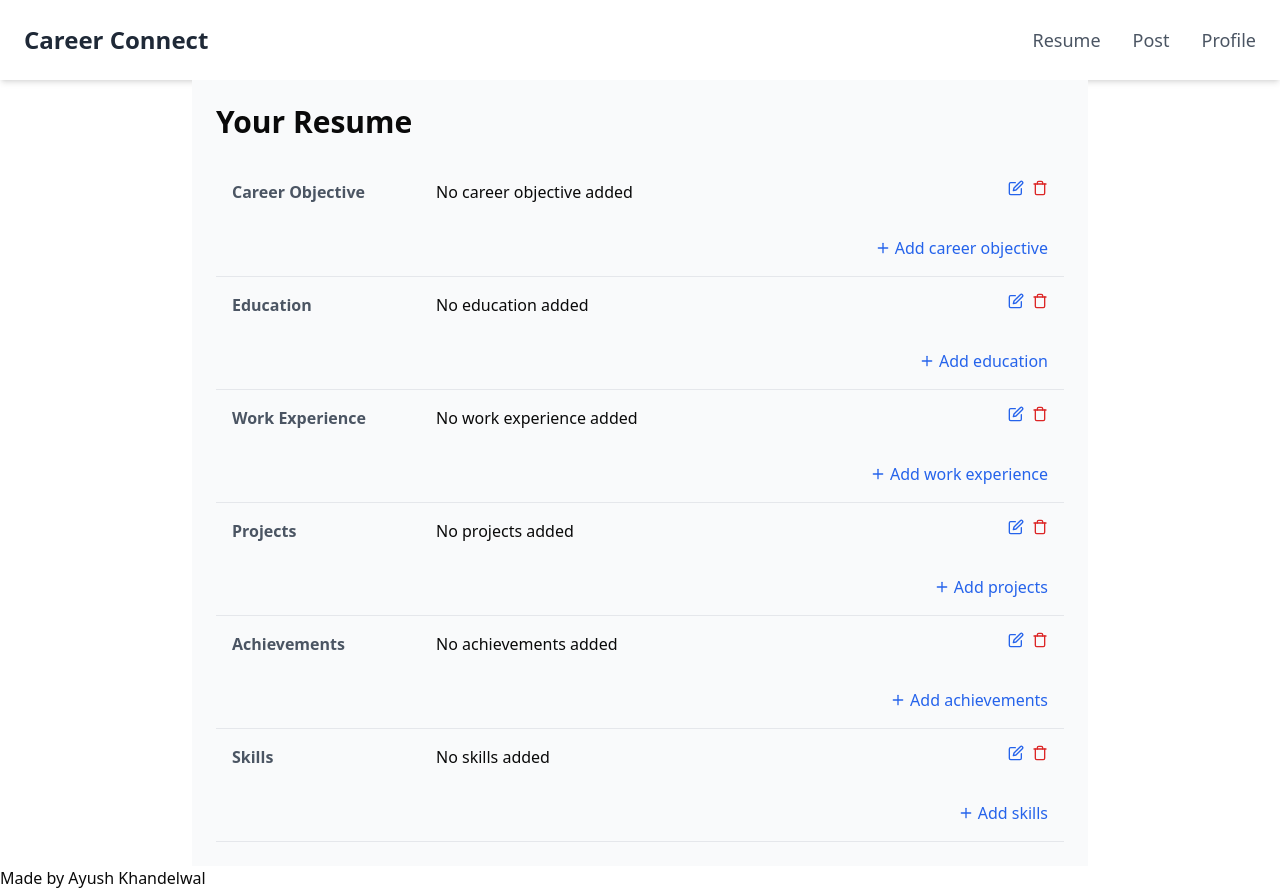
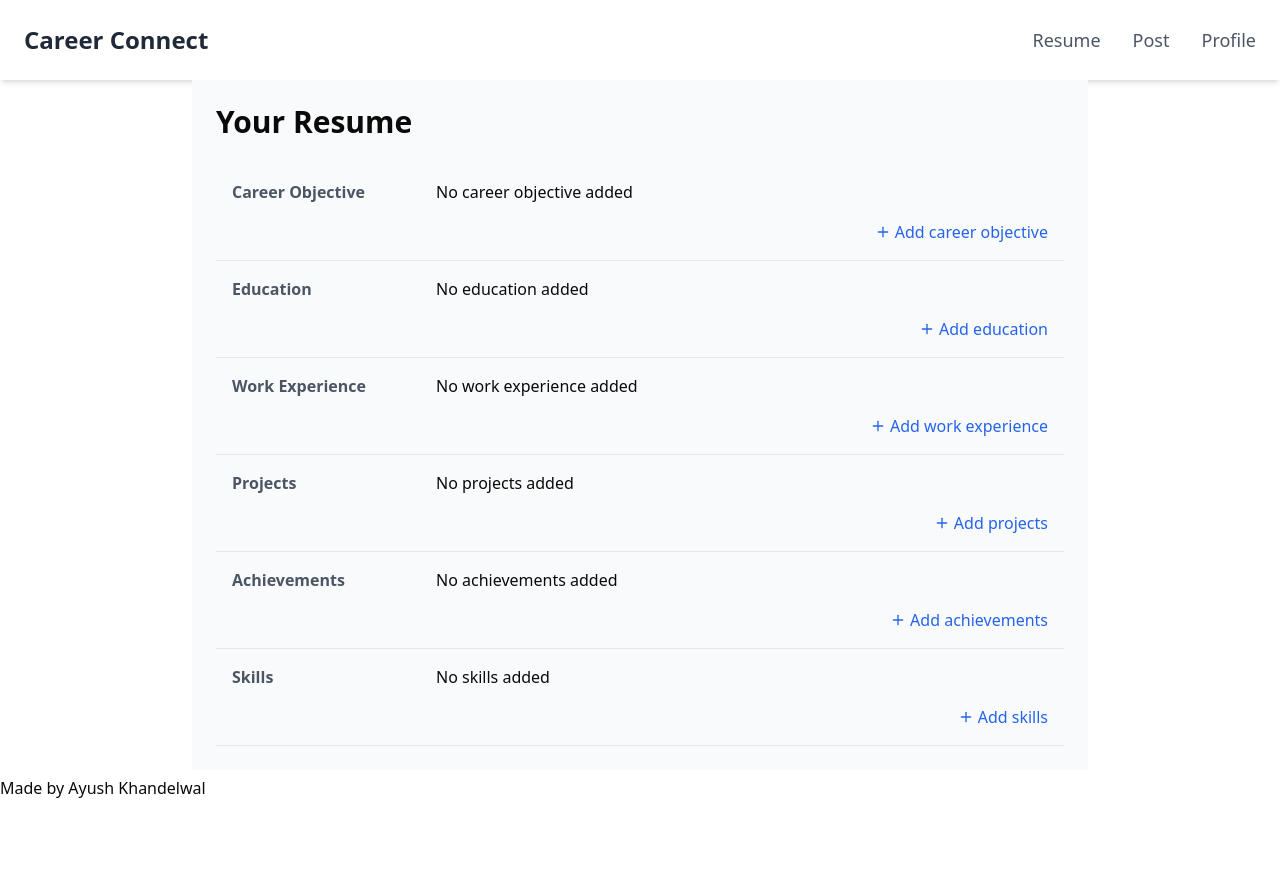
Before and after one commit to Ayush-Khandelwal28/career-connect, a Next.js app: page /resume in a window 1280 px wide. After the commit the page ends 800 px from the top, so only its background shows below. Built offline with nearby package versions, Linux system fonts and the light colour scheme.

Commit message:
Fixed Content Display Issue

```diff
--- a/src/app/resume/page.tsx
+++ b/src/app/resume/page.tsx
@@ -1,6 +1,6 @@
 "use client";
 
-import ResumeSection from '../../components/ResumeSection';
+import ResumeSection from '@/components/ResumeSection';
 import ResumeModal from '../../components/resume/ResumeModal';
 import CareerObjective from '../../components/resume/forms/CareerObjective';
 import Education from '../../components/resume/forms/Education';
@@ -18,37 +18,47 @@ const ResumePage = () => {
     const sections = [
         {
             title: "Career Objective",
-            component: <CareerObjective />,
-            content: resumeData.careerObjective ? resumeData.careerObjective : "No career objective added",
+            key: "careerObjective",
+            component: <CareerObjective onClose={closeModal} />,
+            content: resumeData.careerObjective || null, // Pass null if no content
+            allowMultiple: false,
         },
         {
             title: "Education",
-            component: <Education />,
-            content: resumeData.education.length > 0 ? resumeData.education : "No education added",
+            key: "education",
+            component: <Education onClose={closeModal} />,
+            content: resumeData.education.length > 0 ? resumeData.education : null, // Pass null if empty
+            allowMultiple: true,
         },
         {
             title: "Work Experience",
-            component: <WorkExperience />,
-            content: resumeData.workExperience.length > 0 ? resumeData.workExperience : "No work experience added",
+            key: "workExperience",
+            component: <WorkExperience onClose={closeModal} />,
+            content: resumeData.workExperience.length > 0 ? resumeData.workExperience : null, // Pass null if empty
+            allowMultiple: true,
         },
         {
             title: "Projects",
-            component: <Project />,
-            content: resumeData.projects.length > 0 ? resumeData.projects : "No projects added",
+            key: "projects",
+            component: <Project onClose={closeModal} />,
+            content: resumeData.projects.length > 0 ? resumeData.projects : null, // Pass null if empty
+            allowMultiple: true,
         },
         {
             title: "Achievements",
-            component: <Achievements />,
-            content: resumeData.achievements.length > 0 ? resumeData.achievements : "No achievements added",
+            key: "achievements",
+            component: <Achievements onClose={closeModal} />,
+            content: resumeData.achievements.length > 0 ? resumeData.achievements : null, // Pass null if empty
+            allowMultiple: true,
         },
         {
             title: "Skills",
-            component: <Skills />,
-            content: resumeData.skills.length > 0 ? resumeData.skills : "No skills added",
+            key: "skills",
+            component: <Skills onClose={closeModal} />,
+            content: resumeData.skills.length > 0 ? resumeData.skills : null, // Pass null if empty
+            allowMultiple: true,
         },
-
     ];
-
 
     return (
         <div className="p-6 bg-gray-50 max-w-4xl mx-auto">
@@ -66,13 +76,14 @@ const ResumePage = () => {
 
                 return (
                     <ResumeSection
-                        key={index}
                         title={section.title}
+                        key={section.key}
+                        sectionKey={section.key}
                         content={section.content}
                         onAdd={() => openModal(ModalComponent)}
                         onEdit={() => openModal(ModalComponent)}
                         onDelete={() => console.log(`Delete ${section.title}`)}
-                        allowMultiple={false}
+                        allowMultiple={section.allowMultiple}
                     />
                 );
             })}
--- a/src/components/ResumeSection.tsx
+++ b/src/components/ResumeSection.tsx
@@ -1,188 +1,150 @@
-"use client";
 import React from 'react';
 import { FiEdit, FiTrash, FiPlus } from 'react-icons/fi';
 
-interface Education {
-  collegeName: string;
-  degreeName: string;
-  courseName: string;
-  courseStartYear: string;
-  courseEndYear: string;
-  currentGPA: string;
-}
-
-interface WorkExperience {
-  jobTitle: string;
-  companyName: string;
-  jobStartYear: string;
-  jobEndYear: string;
-  jobDescription: string;
-}
-
-interface Projects {
-  projectName: string;
-  projectDescription: string;
-  projectLink: string;
-  month: string;
-  year: string;
-}
-
-interface ResumeData {
-  careerObjective: string;
-  education: Education[];
-  workExperience: WorkExperience[];
-  projects: Projects[];
-  achievements: string[];
-  skills: string[];
-}
-
 interface ResumeSectionProps {
     title: string;
-  subtitle?: string;
-  content: string | string[] | Education[] | WorkExperience[] | Projects[];
+    content: any; // Content for the specific section
+    sectionKey: string; // Differentiator for the section (e.g., 'education', 'workExperience', etc.)
     onAdd?: () => void;
-  onEdit?: (index?: number) => void;
-  onDelete?: (index?: number) => void;
-  allowMultiple?: boolean;
-  type: keyof ResumeData;
+    onEdit?: (index: number) => void; // Modified to pass index
+    onDelete?: (index: number) => void; // Modified to pass index
+    allowMultiple: boolean; // Allow multiple items in the section
 }
 
 const ResumeSection: React.FC<ResumeSectionProps> = ({
     title,
-  subtitle,
     content,
+    sectionKey,
     onAdd,
     onEdit,
     onDelete,
-  allowMultiple = true,
-  type
+    allowMultiple,
 }) => {
-  const renderContent = (
-    item: string | Education | WorkExperience | Projects,
-    type: keyof ResumeData
-  ) => {
-    if (typeof item === "string") {
-      return <p>{item}</p>;
+
+    const renderContent = () => {
+        // Check if content is null or empty array
+        if (!content || (Array.isArray(content) && content.length === 0)) {
+            return <p>No {title.toLowerCase()} added</p>;
         }
 
-    switch (type) {
-      case "education":
-        const edu = item as Education;
+        // Render array content
+        if (Array.isArray(content)) {
+            return content.map((item, index) => (
+                <div key={index} className="flex items-center justify-between mb-4">
+                    <div className="w-3/4">
+                        {renderItem(item)}
+                    </div>
+                    <div className="w-1/4 flex justify-end space-x-2">
+                        {onEdit && (
+                            <button
+                                onClick={() => onEdit(index)}
+                                className="text-yellow-600 flex items-center space-x-1 hover:text-yellow-800"
+                            >
+                                <FiEdit className="w-4 h-4" />
+                                <span>Edit</span>
+                            </button>
+                        )}
+                        {onDelete && (
+                            <button
+                                onClick={() => onDelete(index)}
+                                className="text-red-600 flex items-center space-x-1 hover:text-red-800"
+                            >
+                                <FiTrash className="w-4 h-4" />
+                                <span>Delete</span>
+                            </button>
+                        )}
+                    </div>
+                </div>
+            ));
+        }
+
+        // Render single item content
         return (
-          <div>
-            <h4 className="font-semibold">{edu.collegeName}</h4>
-            <p>{edu.degreeName} - {edu.courseName}</p>
-            <p className="text-sm text-gray-600">{edu.courseStartYear} - {edu.courseEndYear}</p>
-            <p className="text-sm">GPA: {edu.currentGPA}</p>
+            <div className="flex items-center justify-between">
+                <div className="w-3/4">{renderItem(content)}</div>
+                <div className="w-1/4 flex justify-end space-x-2">
+                    {onEdit && (
+                        <button
+                            onClick={() => onEdit(0)}
+                            className="text-yellow-600 flex items-center space-x-1 hover:text-yellow-800"
+                        >
+                            <FiEdit className="w-4 h-4" />
+                            <span>Edit</span>
+                        </button>
+                    )}
+                    {onDelete && (
+                        <button
+                            onClick={() => onDelete(0)}
+                            className="text-red-600 flex items-center space-x-1 hover:text-red-800"
+                        >
+                            <FiTrash className="w-4 h-4" />
+                            <span>Delete</span>
+                        </button>
+                    )}
+                </div>
             </div>
         );
+    };
 
-      case "workExperience":
-        const work = item as WorkExperience;
+    const renderItem = (item: any) => {
+        switch (sectionKey) {
+            case 'education':
                 return (
-          <div>
-            <h4 className="font-semibold">{work.jobTitle}</h4>
-            <p>{work.companyName}</p>
-            <p className="text-sm text-gray-600">{work.jobStartYear} - {work.jobEndYear}</p>
-            <p>{work.jobDescription}</p>
-          </div>
+                    <>
+                        <p><strong>College:</strong> {item.collegeName}</p>
+                        <p><strong>Degree:</strong> {item.degreeName} in {item.courseName}</p>
+                        <p><strong>Years:</strong> {item.courseStartYear} - {item.courseEndYear}</p>
+                        <p><strong>GPA:</strong> {item.currentGPA}</p>
+                    </>
                 );
-
-      case "projects":
-        const project = item as Projects;
+            case 'workExperience':
                 return (
-          <div>
-            <h4 className="font-semibold">{project.projectName}</h4>
-            <p>{project.projectDescription}</p>
-            <p className="text-sm text-gray-600">{project.month} {project.year}</p>
-            {project.projectLink && (
-              <a href={project.projectLink} className="text-blue-600 hover:text-blue-800 text-sm">
-                Project Link
-              </a>
-            )}
-          </div>
+                    <>
+                        <p><strong>Job Title:</strong> {item.role}</p>
+                        <p><strong>Company:</strong> {item.organizationName}</p>
+                        <p><strong>Years:</strong> {item.startDate} - {item.endDate}</p>
+                        <p><strong>Description:</strong> {item.description}</p>
+                    </>
                 );
-
+            case 'projects':
+                return (
+                    <>
+                        <p><strong>Project:</strong> {item.projectName}</p>
+                        <p><strong>Description:</strong> {item.projectDescription}</p>
+                        <p><strong>Link:</strong> <a href={item.projectLink} target="_blank" rel="noopener noreferrer">{item.projectLink}</a></p>
+                        <p><strong>Date:</strong> {item.month} {item.year}</p>
+                    </>
+                );
+            case 'careerObjective':
+                return <p>{item}</p>;
             default:
-        return <p>{JSON.stringify(item)}</p>;
+                return <pre className="bg-gray-100 p-2 rounded">{JSON.stringify(item, null, 2)}</pre>;
         }
     };
-
-
-  console.log("Resume Data of Ayush is" , content);
 
     return (
         <div className="flex flex-col space-y-4 p-4 border-b border-gray-200">
             <div className="flex">
                 <div className="w-1/4 text-gray-600 font-semibold">
                     <h3>{title}</h3>
-          {subtitle && <p className="text-sm text-gray-500">{subtitle}</p>}
                 </div>
                 <div className="w-3/4">
-          {Array.isArray(content) ? (
-            content.map((item, index) => (
-              <div key={index} className="relative mb-4">
-                <div className="pr-10">
-                  {renderContent(item, type)}
-                </div>
-                <div className="absolute top-0 right-0 flex space-x-2">
-                  {onEdit && (
-                    <button
-                      onClick={() => onEdit(index)}
-                      className="text-blue-600 hover:text-blue-800"
-                    >
-                      <FiEdit className="w-4 h-4" />
-                    </button>
-                  )}
-                  {onDelete && (
-                    <button
-                      onClick={() => onDelete(index)}
-                      className="text-red-600 hover:text-red-800"
-                    >
-                      <FiTrash className="w-4 h-4" />
-                    </button>
-                  )}
+                    {renderContent()}
                 </div>
             </div>
-            ))
-          ) : (
-            <div className="relative mb-4">
-              <div className="pr-10">
-                {renderContent(content, type)}
-              </div>
-              <div className="absolute top-0 right-0 flex space-x-2">
-                {onEdit && (
-                  <button
-                    onClick={() => onEdit()}
-                    className="text-blue-600 hover:text-blue-800"
-                  >
-                    <FiEdit className="w-4 h-4" />
-                  </button>
-                )}
-                {onDelete && (
-                  <button
-                    onClick={() => onDelete()}
-                    className="text-red-600 hover:text-red-800"
-                  >
-                    <FiTrash className="w-4 h-4" />
-                  </button>
-                )}
-              </div>
-            </div>
-          )}
-        </div>
-      </div>
-      {onAdd && (allowMultiple || (!Array.isArray(content) || content.length === 0)) && (
-        <div className="flex justify-end">
+            <div className="flex justify-end space-x-4">
+                {onAdd && (
                     <button
                         onClick={onAdd}
                         className="text-blue-600 flex items-center space-x-1 hover:text-blue-800"
                     >
                         <FiPlus className="w-4 h-4" />
+                        {(!content || (Array.isArray(content) && content.length === 0) || allowMultiple) && (
                             <span>Add {title.toLowerCase()}</span>
+                        )}
                     </button>
+                )}
             </div>
-      )}
         </div>
     );
 };
```
Also changed, not shown: src/types/index.ts (added, +33 -0 lines). Lines whose indentation alone changed are shown as unchanged.
